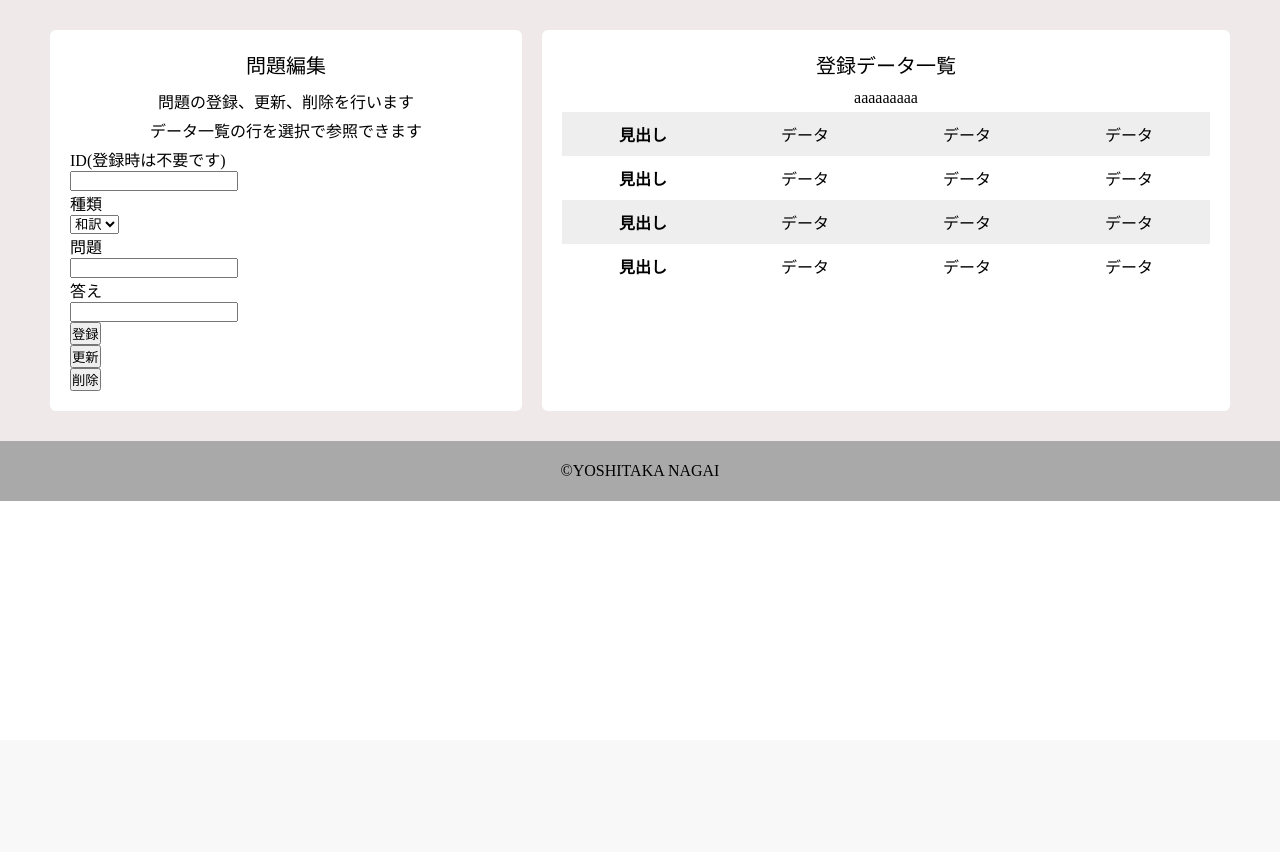
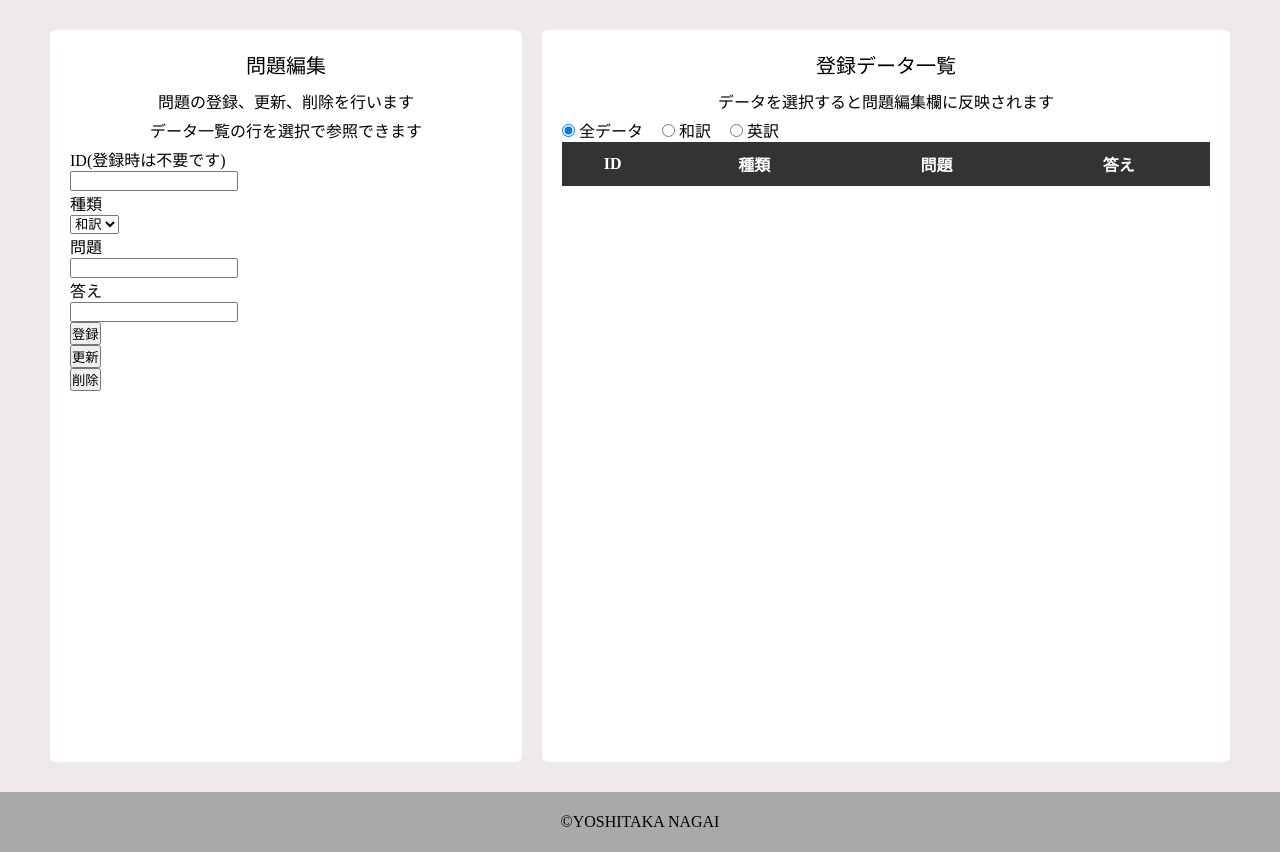
Before and after one commit to yoshitaka7144/WordBook, a PHP site: page /edit.php in a window 1280 px wide. Shown: the part 60-912 px from the top of the page. Before the commit the page ends 561 px from the top, so only its background shows below. Run offline with PHP 8.4, Linux system fonts and the light colour scheme; tables that the repository leaves empty or names only in its code hold one stand-in row (values such as "Sample post"); lists and menus that the app fills with data are empty.

Commit message:
管理画面初期表示処理、データ選択時のjQuery処理など追加

```diff
--- a/css/style.css
+++ b/css/style.css
@@ -246,18 +246,51 @@
   text-align: center;
 }
 
+.table-wrapper {
+  height: 600px;
+}
+
 #data-table {
   width: 100%;
   border-collapse: collapse;
+  white-space: nowrap;
 }
 
 #data-table th, #data-table td {
   padding: 10px 0;
   text-align: center;
+  vertical-align: middle;
 }
 
 #data-table tr:nth-child(odd) {
   background-color: #eee;
+}
+
+#data-table .fixed {
+  position: -webkit-sticky;
+  position: sticky;
+  top: 0;
+  color: #fff;
+  background: #333333;
+}
+
+#data-table .fixed:before {
+  content: "";
+  position: absolute;
+  top: -1px;
+  left: -1px;
+}
+
+.selected-row {
+  background-color: #95aef8 !important;
+}
+
+.radio {
+  text-align: left;
+}
+
+.radio .radio-label {
+  margin-right: 15px;
 }
 
 footer {
--- a/edit.php
+++ b/edit.php
@@ -29,6 +29,26 @@
     $pageType = PAGE_TYPE_CONFIRM;
   } else {
     $pageType = PAGE_TYPE_ERROR;
+  }
+}
+
+if ($pageType !== PAGE_TYPE_CONFIRM) {
+  try {
+    $pdo = new PDO(
+      "mysql:dbname=" . DB_NAME . ";host=" . DB_HOST . ";charset=utf8mb4",
+      DB_USER,
+      DB_PASS,
+      [
+        PDO::ATTR_ERRMODE => PDO::ERRMODE_EXCEPTION,
+        PDO::ATTR_DEFAULT_FETCH_MODE => PDO::FETCH_ASSOC,
+      ]
+    );
+    $stmt = $pdo->prepare("select id, type, question, answer from words order by id limit 9,10");
+    $stmt->execute();
+    $rows = $stmt->fetchAll();
+    $count = $stmt->rowCount();
+  } catch (PDOException $e) {
+    //throw $th;
   }
 }
 
@@ -96,33 +116,36 @@
         </div>
         <div class="edit-table">
           <p class="title">登録データ一覧</p>
-          <p class="message">aaaaaaaaa</p>
-          <table id="data-table">
-            <tr>
-              <th>見出し</th>
-              <td>データ</td>
-              <td>データ</td>
-              <td>データ</td>
-            </tr>
-            <tr>
-              <th>見出し</th>
-              <td>データ</td>
-              <td>データ</td>
-              <td>データ</td>
-            </tr>
-            <tr>
-              <th>見出し</th>
-              <td>データ</td>
-              <td>データ</td>
-              <td>データ</td>
-            </tr>
-            <tr>
-              <th>見出し</th>
-              <td>データ</td>
-              <td>データ</td>
-              <td>データ</td>
-            </tr>
-          </table>
+          <p class="message">データを選択すると問題編集欄に反映されます</p>
+          <div class="radio">
+            <input id="radio-all" name="radio" type="radio" value="All" checked>
+            <label for="radio-all" class="radio-label">全データ</label>
+            <input id="radio-japanese" name="radio" type="radio" value="和訳">
+            <label for="radio-japanese" class="radio-label">和訳</label>
+            <input id="radio-English" name="radio" type="radio" value="英訳">
+            <label for="radio-English" class="radio-label">英訳</label>
+          </div>
+          <div class="table-wrapper">
+            <table id="data-table">
+              <tr>
+                <th class="fixed">ID</th>
+                <th class="fixed">種類</th>
+                <th class="fixed">問題</th>
+                <th class="fixed">答え</th>
+              </tr>
+              <?php foreach ($rows as $row) : ?>
+                <?php echo "<tr class='data-row'>" ?>
+                <?php echo "<td>" . $row["id"] . "</td>" ?>
+                <?php echo "<td>" . $row["type"] . "</td>" ?>
+                <?php echo "<td>" . $row["question"] . "</td>" ?>
+                <?php echo "<td>" . $row["answer"] . "</td>" ?>
+                <?php echo "</tr>" ?>
+              <?php endforeach ?>
+            </table>
+            <div class="pagination">
+
+            </div>
+          </div>
         </div>
       <?php endif ?>
     </div>
--- a/js/headerMenu.js
+++ b/js/headerMenu.js
@@ -2,4 +2,24 @@
   $("#hamburger, #close").on("click", function(){
     $("#sp-nav").toggle();
   });
+
+  $(".data-row").on("click", function(){
+    var id = $(this).children("td")[0].innerText;
+    var type = $(this).children("td")[1].innerText;
+    var question = $(this).children("td")[2].innerText;
+    var answer = $(this).children("td")[3].innerText;
+
+    $("#inputId").val(id);
+    $("#inputType").val(type);
+    $("#inputQuestion").val(question);
+    $("#inputAnswer").val(answer);
+
+    $("tr").removeClass("selected-row");
+    $(this).addClass("selected-row");
+  });
+
+  $("input[name=radio]").on("change",function(){
+    var val = $(this).val();
+    alert(val);
+  });
 });
--- a/scss/style.scss
+++ b/scss/style.scss
@@ -219,16 +219,47 @@
   text-align: center;
 }
 
+.table-wrapper {
+  //overflow-y: scroll;
+  height: 600px;
+}
+
 #data-table{
   width: 100%;
   border-collapse: collapse;
+  white-space: nowrap;
   th, td{
     padding: 10px 0;
     text-align: center;
+    vertical-align: middle;
   }
 
   tr:nth-child(odd){
     background-color: #eee;
+  }
+
+  .fixed{
+    position: sticky;
+    top: 0;
+    color: #fff;
+    background: rgb(51, 51, 51);
+    &:before{
+      content: "";
+      position: absolute;
+      top: -1px;
+      left: -1px;
+    }
+  }
+}
+
+.selected-row{
+  background-color: rgb(149, 174, 248) !important;
+}
+
+.radio{
+  text-align: left;
+  .radio-label{
+    margin-right: 15px;
   }
 }
 
```
Also changed, not shown: 1 other file.
